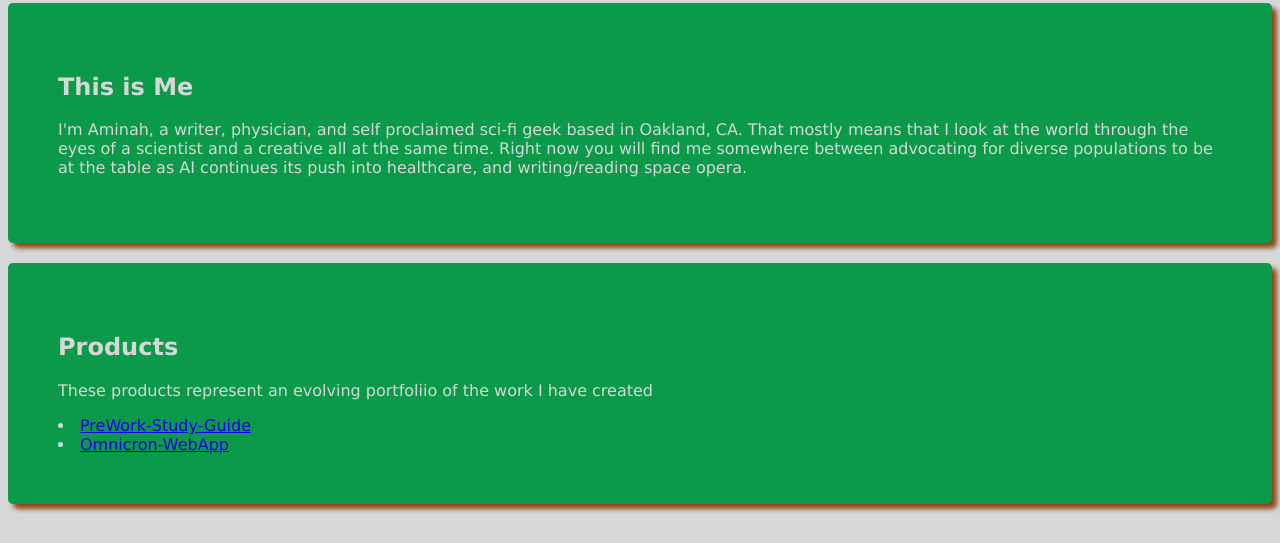
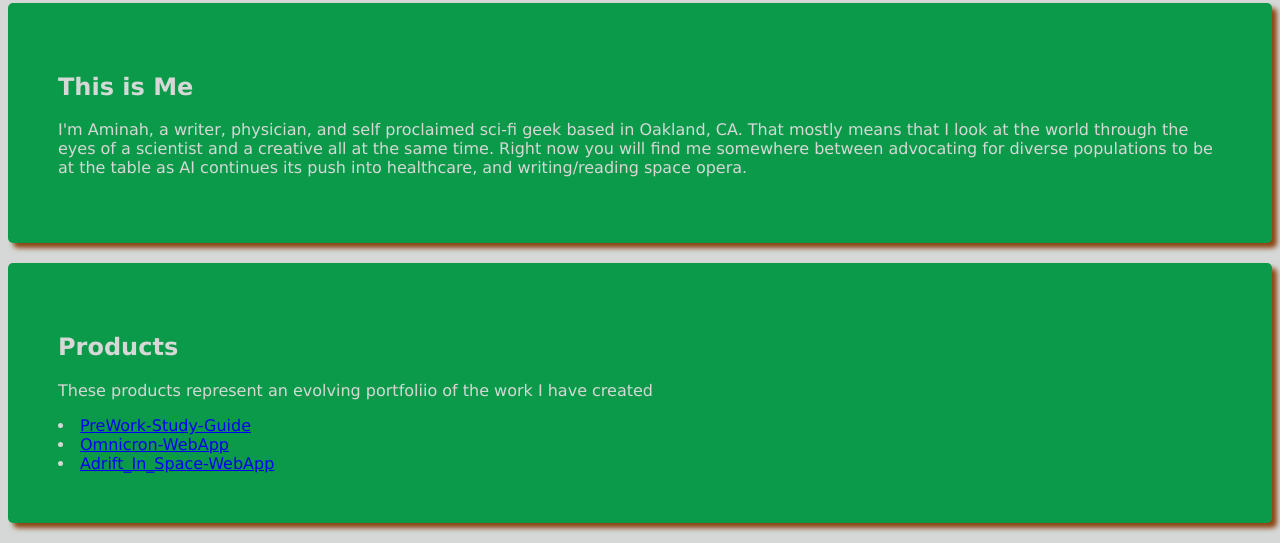
Before and after one commit to Alcherry527/Portfolio-challenge, a plain HTML site: page index.html in a window 1280 px wide. Shown: the part 1083-1626 px from the top of the page. Drawn offline with Linux system fonts and the light colour scheme.

Commit message:
added Adrift in space repo

```diff
--- a/index.html
+++ b/index.html
@@ -51,6 +51,10 @@
         <a href="https://srvidales.github.io/omicron/">Omnicron-WebApp
         </a>
       </li>
+      <li>
+        <a href="https://github.com/ryansheehy0/Adrift_In_Space">Adrift_In_Space-WebApp
+        </a>
+      </li>
     </article>
   </section>
 </body>
```
